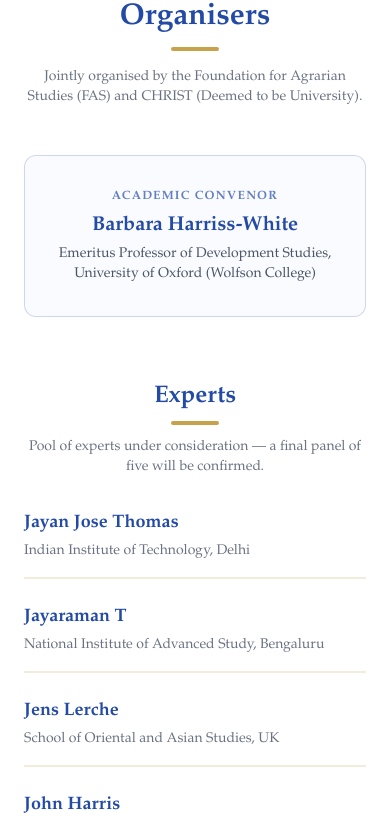
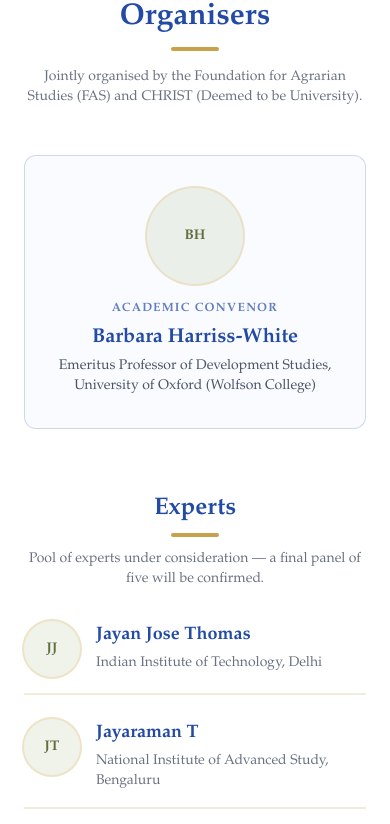
Before and after one commit to Aadix2069/young-scholars-conclave, a Next.js app: page / in a window 390 px wide. Shown: the part 4523-5347 px from the top of the page. Built offline with nearby package versions, Linux system fonts and the light colour scheme.

Commit message:
feat: add person photo placeholders and Chief Guests section

```diff
--- a/src/app/page.tsx
+++ b/src/app/page.tsx
@@ -5,6 +5,7 @@
 import { ThemesSection } from "@/components/ThemesSection";
 import { CallForPapersSection } from "@/components/CallForPapersSection";
 import { OrganisersSection } from "@/components/OrganisersSection";
+import { ChiefGuestsSection } from "@/components/ChiefGuestsSection";
 import { Footer } from "@/components/Footer";
 
 export default function Home() {
@@ -18,6 +19,7 @@
         <ThemesSection />
         <CallForPapersSection />
         <OrganisersSection />
+        <ChiefGuestsSection />
       </main>
       <Footer />
     </div>
--- /dev/null
+++ b/src/components/ChiefGuestsSection.tsx
@@ -0,0 +1,59 @@
+import { Eyebrow } from "./Eyebrow";
+import { SectionAccent } from "./SectionAccent";
+import { PersonAvatar } from "./PersonAvatar";
+
+/**
+ * Chief guests for the Conclave. The organising committee supplies these
+ * names and official photographs — add entries here and drop the images
+ * into public/people/. While the list is empty the section renders an
+ * explicit "to be announced" state rather than placeholder people.
+ */
+const CHIEF_GUESTS: { name: string; role: string; affiliation: string; photo: string }[] = [
+  // { name: "", role: "Chief Guest", affiliation: "", photo: "/people/chief-guest.jpg" },
+];
+
+export function ChiefGuestsSection() {
+  return (
+    <section id="chief-guests" className="relative overflow-hidden bg-white py-20 md:py-28">
+      <SectionAccent position="top-left" />
+      <div className="mx-auto max-w-6xl px-6 lg:px-10">
+        <Eyebrow className="text-center">Guests of Honour</Eyebrow>
+        <h2
+          className="text-center text-3xl font-extrabold text-brand-blue sm:text-4xl"
+          data-aos="fade-up"
+        >
+          Chief Guests
+        </h2>
+        <div className="mx-auto mt-3 h-1 w-12 rounded-full bg-brand-gold" aria-hidden="true" />
+
+        {CHIEF_GUESTS.length === 0 ? (
+          <p
+            className="mx-auto mt-10 max-w-xl rounded-xl border border-dashed border-brand-gold/40 bg-brand-green/5 px-6 py-10 text-center text-base text-gray-600"
+            data-aos="fade-up"
+          >
+            Chief guests for the Young Scholars&rsquo; Conclave 2026 will be
+            announced by the organising committee.
+          </p>
+        ) : (
+          <div className="mt-12 flex flex-wrap justify-center gap-8">
+            {CHIEF_GUESTS.map((guest, index) => (
+              <article
+                key={guest.name}
+                className="flex w-full max-w-xs flex-col items-center rounded-xl border border-gray-200 bg-white p-6 text-center shadow-sm transition-[transform,box-shadow] duration-200 ease-[var(--ease-smooth)] hover:-translate-y-1 hover:shadow-md"
+                data-aos="fade-up"
+                data-aos-delay={index * 80}
+              >
+                <PersonAvatar name={guest.name} photo={guest.photo} className="h-28 w-28" />
+                <h3 className="mt-4 text-lg font-bold text-brand-blue">{guest.name}</h3>
+                <p className="mt-1 text-xs font-bold uppercase tracking-wide text-brand-gold">
+                  {guest.role}
+                </p>
+                <p className="mt-2 text-sm text-gray-500">{guest.affiliation}</p>
+              </article>
+            ))}
+          </div>
+        )}
+      </div>
+    </section>
+  );
+}
--- a/src/components/OrganisersSection.tsx
+++ b/src/components/OrganisersSection.tsx
@@ -1,53 +1,66 @@
 import { Eyebrow } from "./Eyebrow";
 import { SectionAccent } from "./SectionAccent";
+import { PersonAvatar } from "./PersonAvatar";
 
+/**
+ * Photographs are supplied by the organising committee. Drop the image into
+ * public/people/ and set `photo` to its path (e.g. "/people/jane-doe.jpg").
+ * An empty string shows a branded initials circle instead.
+ */
 const EXPERTS = [
-  { name: "Jayan Jose Thomas", affiliation: "Indian Institute of Technology, Delhi" },
-  { name: "Jayaraman T", affiliation: "National Institute of Advanced Study, Bengaluru" },
-  { name: "Jens Lerche", affiliation: "School of Oriental and Asian Studies, UK" },
-  { name: "John Harris", affiliation: "Simon Fraser University, Canada" },
-  { name: "Judith Heyer", affiliation: "University of Oxford, UK" },
-  { name: "Madhura Swaminathan", affiliation: "Indian Statistical Institute, Bengaluru" },
-  { name: "P. C. Mohanan", affiliation: "Former Chairperson, Kerala State Statistical Commission" },
-  { name: "R. Ramkumar", affiliation: "Tata Institute of Social Sciences, Mumbai" },
-  { name: "Surjit Vikraman", affiliation: "National Institute of Rural Development, Hyderabad" },
-  { name: "Tejal Kanitkar", affiliation: "Indira Gandhi Institute of Development Research, Mumbai" },
-  { name: "V. K. Ramachandran", affiliation: "Former Professor, Indian Statistical Institute, Bengaluru" },
-  { name: "Venkatesh Athreya", affiliation: "Former Professor, Bharathidasan University, Tiruchirappalli" },
-  { name: "Yoshifumi Usami", affiliation: "Osaka Prefecture University, Japan" },
+  { name: "Jayan Jose Thomas", affiliation: "Indian Institute of Technology, Delhi", photo: "" },
+  { name: "Jayaraman T", affiliation: "National Institute of Advanced Study, Bengaluru", photo: "" },
+  { name: "Jens Lerche", affiliation: "School of Oriental and Asian Studies, UK", photo: "" },
+  { name: "John Harris", affiliation: "Simon Fraser University, Canada", photo: "" },
+  { name: "Judith Heyer", affiliation: "University of Oxford, UK", photo: "" },
+  { name: "Madhura Swaminathan", affiliation: "Indian Statistical Institute, Bengaluru", photo: "" },
+  { name: "P. C. Mohanan", affiliation: "Former Chairperson, Kerala State Statistical Commission", photo: "" },
+  { name: "R. Ramkumar", affiliation: "Tata Institute of Social Sciences, Mumbai", photo: "" },
+  { name: "Surjit Vikraman", affiliation: "National Institute of Rural Development, Hyderabad", photo: "" },
+  { name: "Tejal Kanitkar", affiliation: "Indira Gandhi Institute of Development Research, Mumbai", photo: "" },
+  { name: "V. K. Ramachandran", affiliation: "Former Professor, Indian Statistical Institute, Bengaluru", photo: "" },
+  { name: "Venkatesh Athreya", affiliation: "Former Professor, Bharathidasan University, Tiruchirappalli", photo: "" },
+  { name: "Yoshifumi Usami", affiliation: "Osaka Prefecture University, Japan", photo: "" },
 ];
 
 const SENIOR_SCHOLARS = [
-  { name: "Anirban Kundu", affiliation: "CHRIST University, Bengaluru" },
-  { name: "Aravindan Nagarajan", affiliation: "Azim Premji University, Bengaluru" },
-  { name: "Arindam Das", affiliation: "Foundation for Agrarian Studies, Bengaluru" },
-  { name: "Bheemeshwar Reddy", affiliation: "Birla Institute of Technology and Science, Hyderabad" },
-  { name: "Bineetha P. Bose", affiliation: "CHRIST University, Bengaluru" },
-  { name: "Deepak Johnson", affiliation: "CHRIST University, Bengaluru" },
-  { name: "Harshan T. P.", affiliation: "Foundation for Agrarian Studies, Bengaluru" },
-  { name: "Jayesh M. P.", affiliation: "CHRIST University, Bengaluru" },
-  { name: "Mihika Chatterjee", affiliation: "University of Bath, UK" },
-  { name: "Niladri Sekhar Dhar", affiliation: "Bihar Institute of Public Finance and Policy, Patna" },
-  { name: "Niyati Singaraju", affiliation: "International Rice Research Institute, Hyderabad" },
-  { name: "Ranjini Basu", affiliation: "RV University, Bengaluru" },
-  { name: "Sandipan Baksi", affiliation: "Foundation for Agrarian Studies, Bengaluru" },
-  { name: "Soundarya Iyer", affiliation: "RV University, Bengaluru" },
-  { name: "Tapas Modak Singh", affiliation: "Foundation for Agrarian Studies, Bengaluru" },
-  { name: "Vineeth M.", affiliation: "CHRIST University, Bengaluru" },
+  { name: "Anirban Kundu", affiliation: "CHRIST University, Bengaluru", photo: "" },
+  { name: "Aravindan Nagarajan", affiliation: "Azim Premji University, Bengaluru", photo: "" },
+  { name: "Arindam Das", affiliation: "Foundation for Agrarian Studies, Bengaluru", photo: "" },
+  { name: "Bheemeshwar Reddy", affiliation: "Birla Institute of Technology and Science, Hyderabad", photo: "" },
+  { name: "Bineetha P. Bose", affiliation: "CHRIST University, Bengaluru", photo: "" },
+  { name: "Deepak Johnson", affiliation: "CHRIST University, Bengaluru", photo: "" },
+  { name: "Harshan T. P.", affiliation: "Foundation for Agrarian Studies, Bengaluru", photo: "" },
+  { name: "Jayesh M. P.", affiliation: "CHRIST University, Bengaluru", photo: "" },
+  { name: "Mihika Chatterjee", affiliation: "University of Bath, UK", photo: "" },
+  { name: "Niladri Sekhar Dhar", affiliation: "Bihar Institute of Public Finance and Policy, Patna", photo: "" },
+  { name: "Niyati Singaraju", affiliation: "International Rice Research Institute, Hyderabad", photo: "" },
+  { name: "Ranjini Basu", affiliation: "RV University, Bengaluru", photo: "" },
+  { name: "Sandipan Baksi", affiliation: "Foundation for Agrarian Studies, Bengaluru", photo: "" },
+  { name: "Soundarya Iyer", affiliation: "RV University, Bengaluru", photo: "" },
+  { name: "Tapas Modak Singh", affiliation: "Foundation for Agrarian Studies, Bengaluru", photo: "" },
+  { name: "Vineeth M.", affiliation: "CHRIST University, Bengaluru", photo: "" },
 ];
 
-function PersonList({ people }: { people: { name: string; affiliation: string }[] }) {
+function PersonList({
+  people,
+}: {
+  people: { name: string; affiliation: string; photo: string }[];
+}) {
   return (
     <ul className="mt-8 grid grid-cols-1 gap-x-10 gap-y-6 sm:grid-cols-2">
       {people.map((person, index) => (
         <li
           key={person.name}
-          className="border-b-2 border-brand-gold/20 pb-4"
+          className="flex items-start gap-4 border-b-2 border-brand-gold/20 pb-4"
           data-aos="fade-up"
           data-aos-delay={(index % 4) * 60}
         >
-          <p className="text-lg font-bold text-brand-blue">{person.name}</p>
-          <p className="mt-1 text-sm text-gray-500">{person.affiliation}</p>
+          <PersonAvatar name={person.name} photo={person.photo} className="h-14 w-14" />
+          <div>
+            <p className="text-lg font-bold text-brand-blue">{person.name}</p>
+            <p className="mt-1 text-sm text-gray-500">{person.affiliation}</p>
+          </div>
         </li>
       ))}
     </ul>
@@ -76,11 +89,12 @@
         </p>
 
         <div
-          className="mx-auto mt-12 max-w-2xl rounded-xl border border-brand-blue/20 bg-blue-50/40 px-6 py-8 text-center"
+          className="mx-auto mt-12 flex max-w-2xl flex-col items-center rounded-xl border border-brand-blue/20 bg-blue-50/40 px-6 py-8 text-center"
           data-aos="fade-up"
           data-aos-delay="60"
         >
-          <p className="text-xs font-bold uppercase tracking-widest text-brand-blue/70">
+          <PersonAvatar name="Barbara Harriss-White" photo="" className="h-24 w-24" />
+          <p className="mt-4 text-xs font-bold uppercase tracking-widest text-brand-blue/70">
             Academic Convenor
           </p>
           <p className="mt-2 text-xl font-bold text-brand-blue">Barbara Harriss-White</p>
--- /dev/null
+++ b/src/components/PersonAvatar.tsx
@@ -0,0 +1,47 @@
+import Image from "next/image";
+
+/**
+ * Photo slot for a person card.
+ *
+ * Pass `photo` as a path under /public (e.g. "/people/jane-doe.jpg") to show
+ * the real photograph. Leave it as an empty string and a branded initials
+ * circle is shown instead — so official photographs can be dropped in later
+ * without any layout change.
+ */
+export function PersonAvatar({
+  name,
+  photo,
+  className = "h-16 w-16",
+}: {
+  name: string;
+  photo: string;
+  className?: string;
+}) {
+  if (photo) {
+    return (
+      <Image
+        src={photo}
+        alt={`Photograph of ${name}`}
+        width={256}
+        height={256}
+        className={`${className} shrink-0 rounded-full object-cover ring-2 ring-brand-gold/30`}
+      />
+    );
+  }
+
+  const initials = name
+    .split(/\s+/)
+    .filter((part) => /[A-Za-z]/.test(part))
+    .slice(0, 2)
+    .map((part) => part[0]?.toUpperCase() ?? "")
+    .join("");
+
+  return (
+    <span
+      className={`${className} flex shrink-0 items-center justify-center rounded-full bg-brand-green/15 text-sm font-bold text-brand-green-dark ring-2 ring-brand-gold/30`}
+      aria-hidden="true"
+    >
+      {initials}
+    </span>
+  );
+}
```
Also changed, not shown: 1 other file (tests, documents, lock files or other folders).
